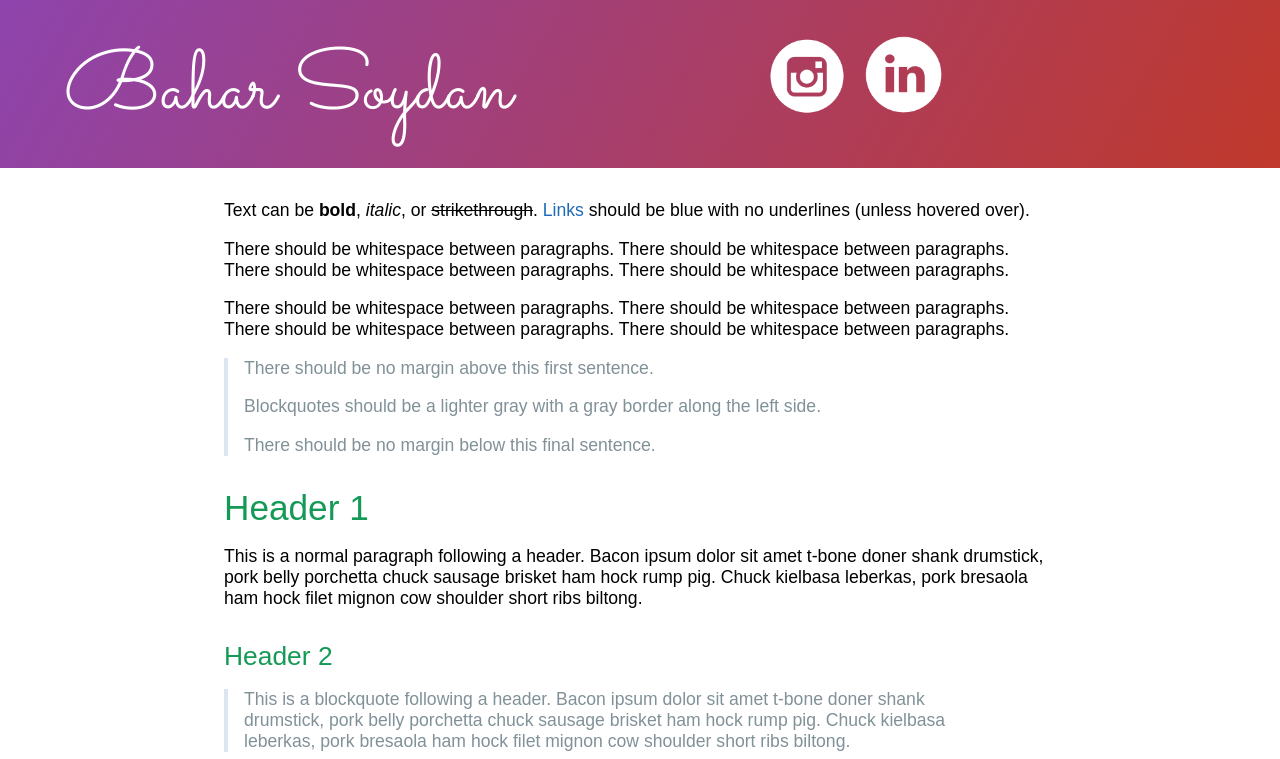
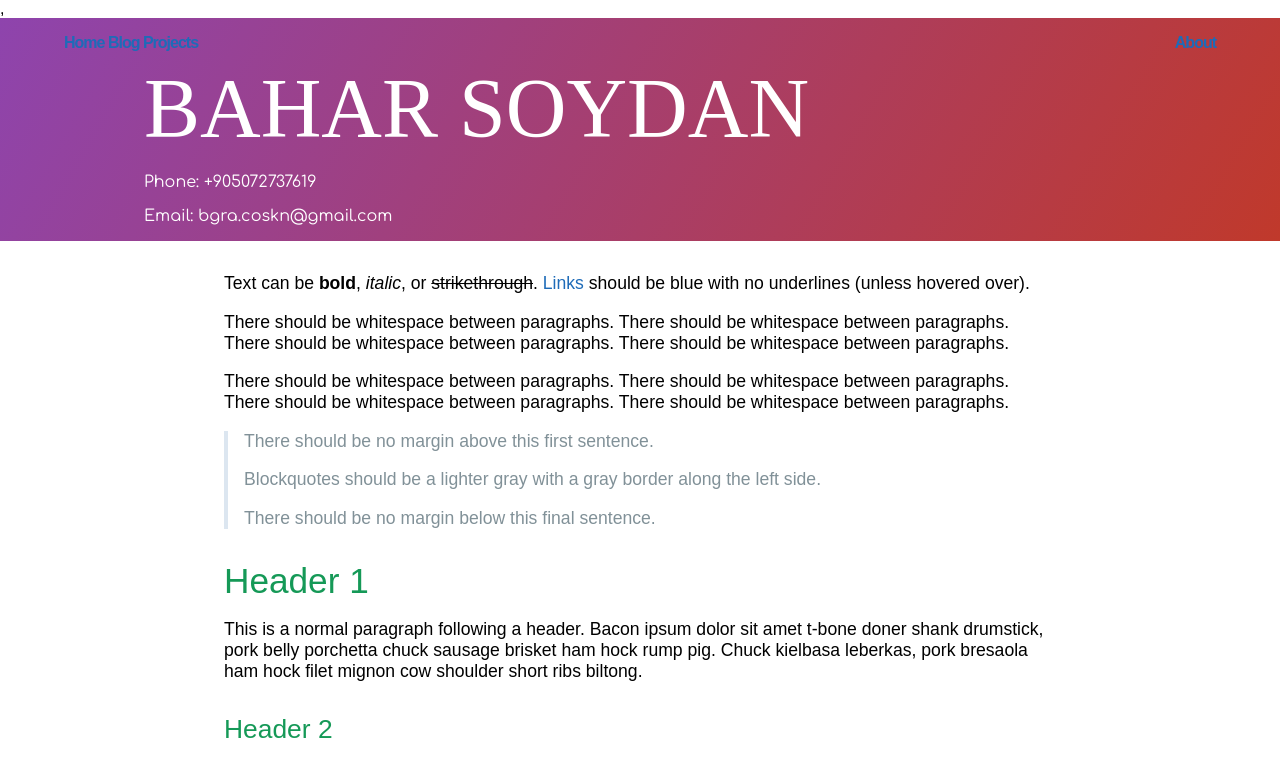
Before and after one commit to BaharSoydan/baharsoydan.github.io, a plain HTML site: page index.html in a window 1280 px wide. Shown: the top 759 px of the page. Drawn offline with Linux system fonts and the light colour scheme; a web font is replaced by a local one.

Commit message:
Changed font, working on header. Need Background picture and contact info.

```diff
--- a/css/cayman.css
+++ b/css/cayman.css
@@ -1,21 +1,45 @@
 * {
   box-sizing: border-box; }
 
+  .navbar {
+    position: relative;
+    font-style: 'Sacramento';
+    color: #fff;
+    width: inherit;
+    font-weight: bold;
+    letter-spacing: -1px;
+  }
+
+  .navlinks {
+    display: inline-block;
+    font-style: 'Sacramento';
+    color: #fff;
+  }
+
   .per-name {
-    display: inline;
-    text-align: right;
+    text-align: left;
     margin-top: 0.5rem;
-    font-family: 'Sacramento';
+    padding-left: 5rem;
+    font-family: 'Megrim';
     margin-right: 0.5rem;}
     @media screen and (min-width: 64em) {
+      .per-details{ font-size: 1rem;}
       .per-name {
         font-size: 5.25rem; } }
     @media screen and (min-width: 42em) and (max-width: 64em) {
+      .per-details{ font-size: 0.5rem;}
       .per-name {
         font-size: 3.25rem; } }
     @media screen and (max-width: 42em) {
+      .per-details{ font-size: 0.2rem;}
       .per-name {
         font-size: 2.75rem; } }
+
+.per-details{
+  text-align: left;
+  margin-top: 1rem;
+  padding-left: 5rem;
+  font-family: 'Comfortaa';}
 
 .per-media{
   display: inline;
--- a/index.html
+++ b/index.html
@@ -10,14 +10,30 @@
     <link rel="stylesheet" href="css/cayman.css">
     <link href="https://fonts.googleapis.com/css?family=Dancing+Script&display=swap" rel="stylesheet">
     <link href="https://fonts.googleapis.com/css?family=Sacramento&display=swap" rel="stylesheet">
+    <link href="https://fonts.googleapis.com/css?family=Comfortaa&display=swap" rel="stylesheet">
+    <link href="https://fonts.googleapis.com/css?family=Quicksand&display=swap" rel="stylesheet">
+    <link href="https://fonts.googleapis.com/css?family=EB+Garamond&display=swap" rel="stylesheet">,
+    <link href="https://fonts.googleapis.com/css?family=Bad+Script|Caveat|Cedarville+Cursive|Josefin+Slab|Julius+Sans+One|Megrim|Poiret+One|Six+Caps|Spinnaker&display=swap" rel="stylesheet">
+
   </head>
 
 
   <body>
     <section class="page-header">
-      <div class="per-name">Bahar Soydan</div>
+
+      <div class="navbar">
+          <li class="navlinks"><a href="index.html">Home</a></li>
+          <li class="navlinks"><a href="news.asp">Blog</a></li>
+          <li class="navlinks"><a href="contact.asp">Projects</a></li>
+          <li class="navlinks" style="float:right"><a href="about.asp">About</a></li>
+      </div>
+
+      <div class="per-name">BAHAR SOYDAN</div>
+      <div class="per-details">Phone: +905072737619</div>
+      <div class="per-details">Email: bgra.coskn@gmail.com</div>
+      <!---
       <img src="images/insta_icon.png" class="per-media">
-      <img src="images/linkedin_icon.png" class="per-media" style="filter: grayscale() brightness(200%)">
+      <img src="images/linkedin_icon.png" class="per-media" style="filter: grayscale() brightness(200%)"> -->
     </section>
 
     <section class="main-content">
```
